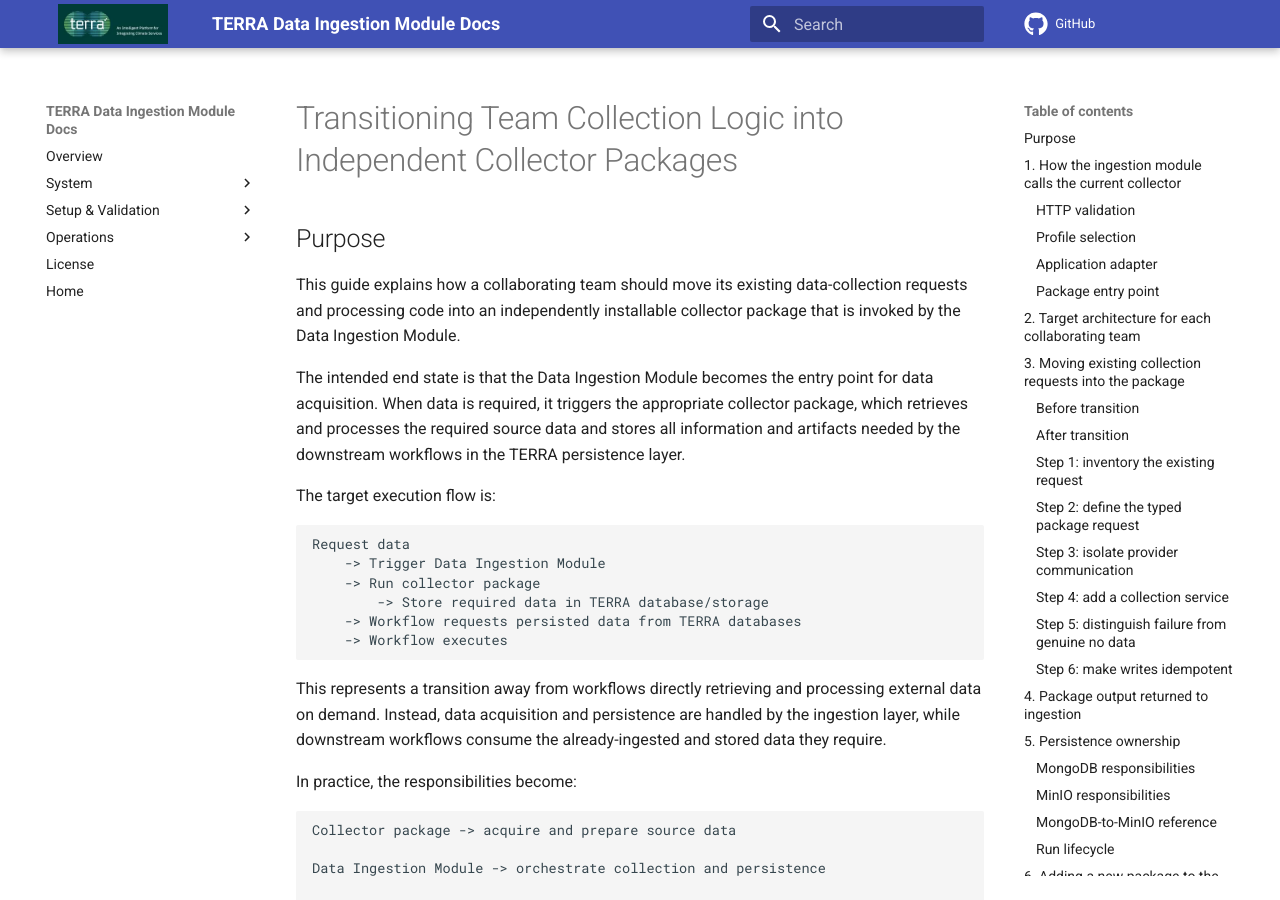
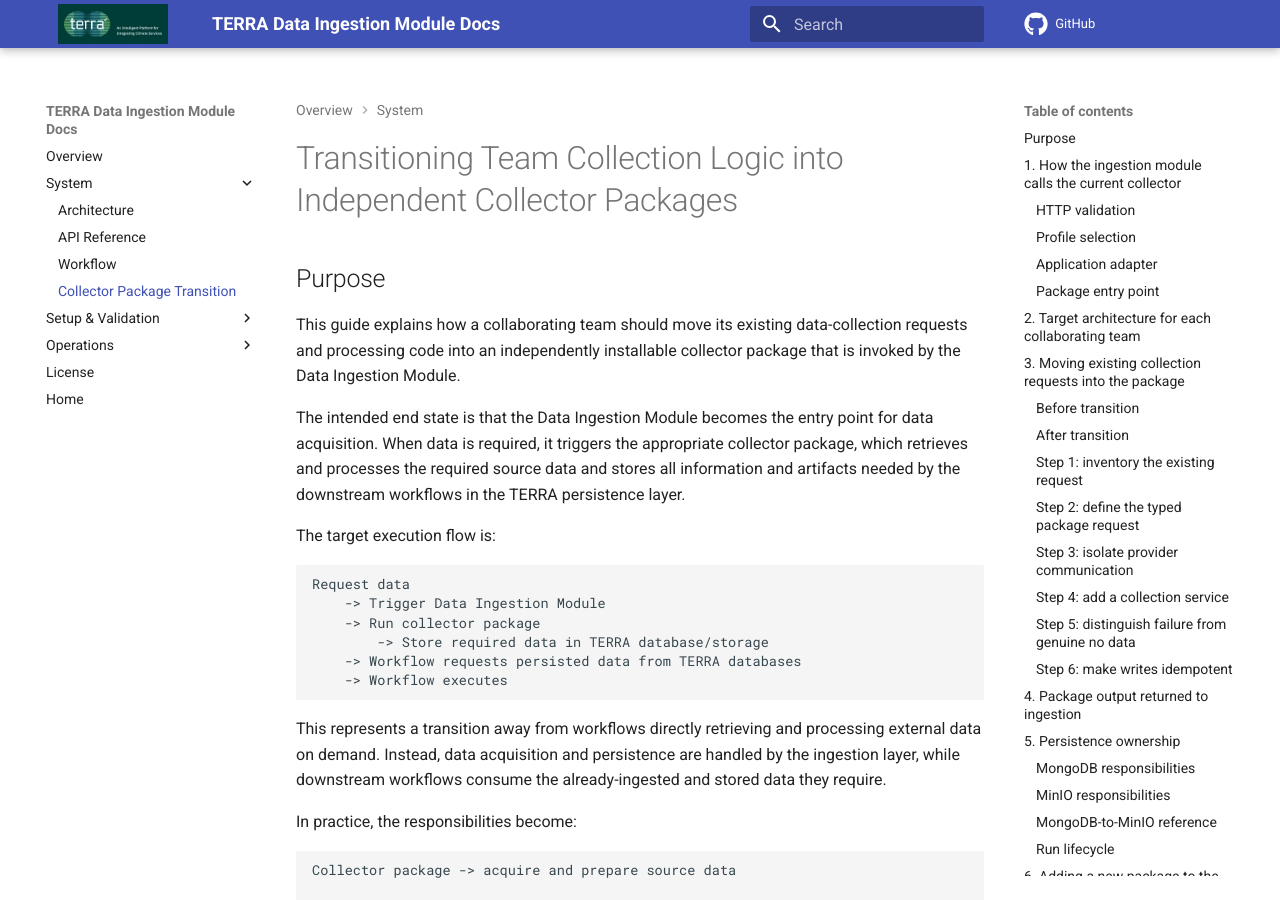
Before and after one commit to terra-horizon/Data_ingestion_module, an MkDocs documentation site: the page built from docs/docs/collector-package-transition-guide.md, in a window 1280 px wide and 900 px high. Built offline with MkDocs 1.6.1 and Material for MkDocs 9.7.7, drawn with Linux system fonts in a browser that asks for light colours; comment, search, counter and statistics services are not loaded; the version menu is left out.

Commit message:
Add collector transition guide to docs navigation

```diff
--- a/docs/mkdocs.yml
+++ b/docs/mkdocs.yml
@@ -12,6 +12,7 @@
     - Architecture: architecture.md
     - API Reference: api-reference.md
     - Workflow: workflow.md
+    - Collector Package Transition: collector-package-transition-guide.md
   - Setup & Validation:
     - Deployment: deployment.md
     - Configuration: configuration.md
```
